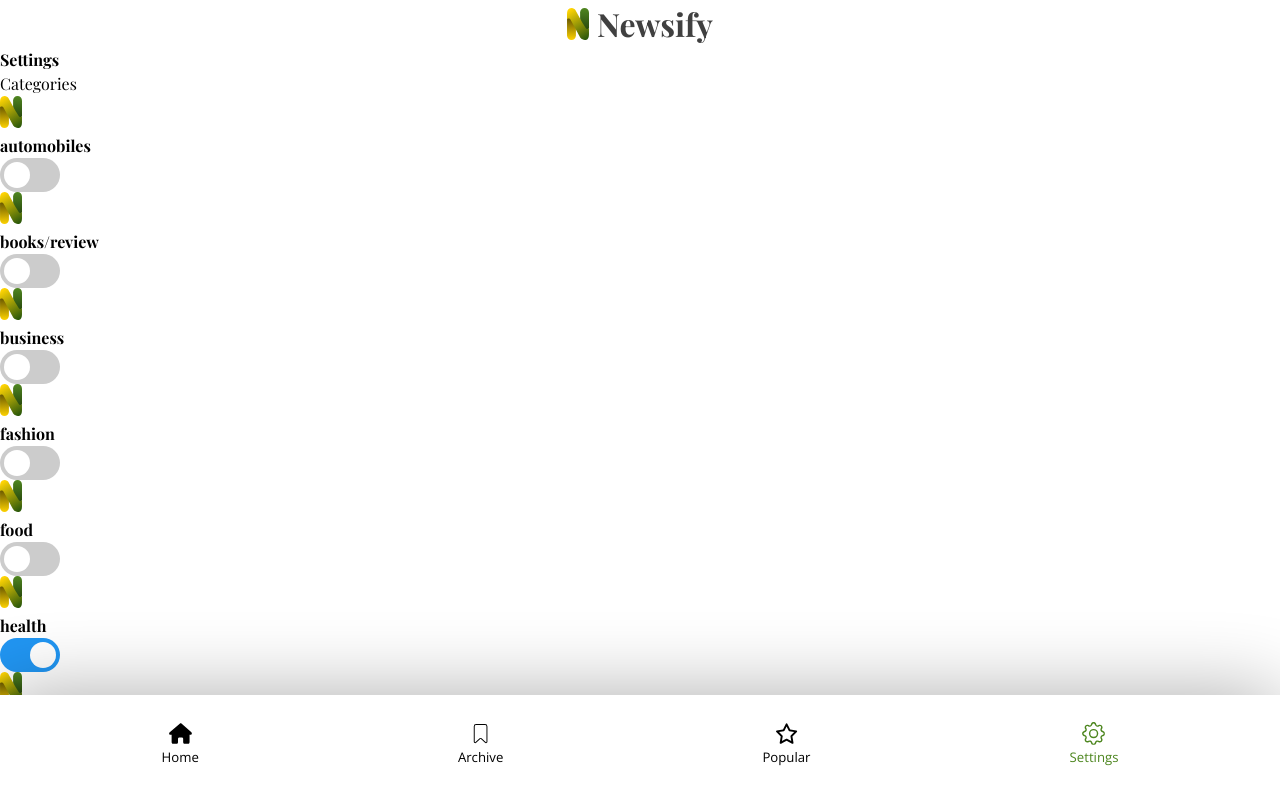
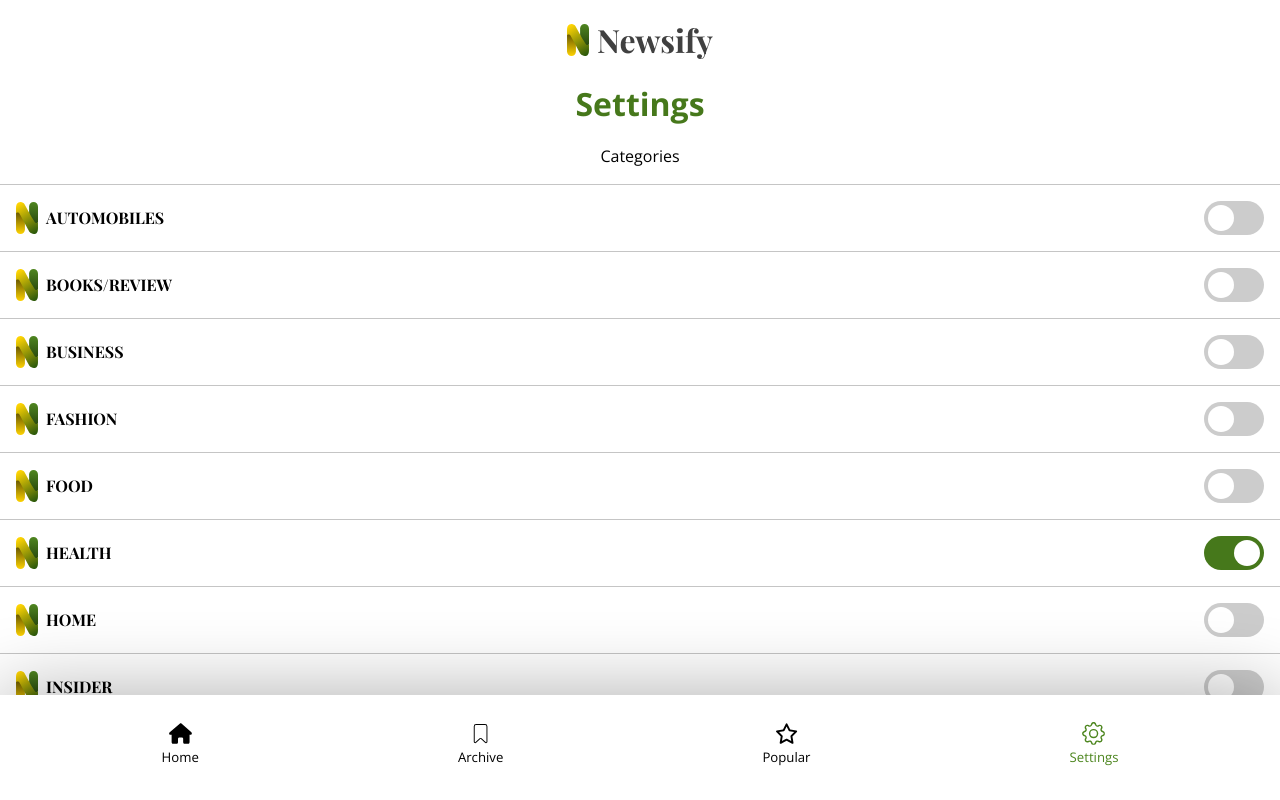
Before and after one commit to RHN2007/Newsify-Rasmus, a React (Vite) app: page /Settings in a window 1280 px wide. Shown: the top 800 px of the page. Built offline with nearby package versions, Linux system fonts and the light colour scheme; a web font is replaced by a local one.

Commit message:
Added styling to the settings page.

```diff
--- a/src/Components/CatagoryItem/CatagoryItem.jsx
+++ b/src/Components/CatagoryItem/CatagoryItem.jsx
@@ -4,8 +4,8 @@ import './CatagoryItem.scss'
 export default function CatagoryItem ({alreadyExists, handleCatagories, catagory, level}) {
     return (
         <>
-        <li>
-            <LogoText text={catagory} level={level}/>
+        <li className="settings__main__list__item">
+            <LogoText divClass={"catagory__item__logo"} text={catagory} level={level}/>
             <label className="switch">
                 <input checked={alreadyExists} onChange={() => handleCatagories(catagory, event.target.checked)} type="checkbox"></input>
                 <span className="slider round"></span>
--- a/src/Components/CatagoryItem/CatagoryItem.scss
+++ b/src/Components/CatagoryItem/CatagoryItem.scss
@@ -38,13 +38,19 @@
 }
 
 input:checked+.slider {
-    background-color: #2196F3;
+    background-color: var(--primary-green-color);
 }
 
 input:focus+.slider {
-    box-shadow: 0 0 1px #2196F3;
+    box-shadow: 0 0 1px var(--primary-green-color);
 }
 
 input:checked+.slider:before {
     transform: translateX(26px);
 }
+
+.catagory__item__logo {
+    display: flex;
+    align-items: center;
+    gap: 0.5rem;
+}
--- a/src/Components/NewsArticle/NewsArticle.scss
+++ b/src/Components/NewsArticle/NewsArticle.scss
@@ -54,7 +54,7 @@
     display: flex;
     justify-content: center;
     align-items: center;
-    background-color: #46781B;
+    background-color: var(--primary-green-color);
     width: 7.5rem;
     height: 100%;
     transform: translate(100%);
--- a/src/pages/Settings/Settings.jsx
+++ b/src/pages/Settings/Settings.jsx
@@ -1,5 +1,6 @@
 import CatagoryItem from "../../Components/CatagoryItem/CatagoryItem";
 import LogoLink from "../../Components/LogoLink/LogoLink";
+import './Settings.scss'
 
 export default function Settings({ selectedCatagories, setSelectedCatagories }) {
 
@@ -48,13 +49,13 @@ export default function Settings({ selectedCatagories, setSelectedCatagories })
 
     return (
         <>
-            <header>
+            <header className="settings__header">
                 <LogoLink />
                 <h2>Settings</h2>
                 <p>Categories</p>
             </header>
-            <main>
-                <ul>
+            <main className="settings__main">
+                <ul className="settings__main__list">
                     {catagories.map((catagory) => {
                         const alreadyExists = selectedCatagories.includes(catagory)
                         return (
--- /dev/null
+++ b/src/pages/Settings/Settings.scss
@@ -0,0 +1,39 @@
+.settings__header {
+    padding: 1rem;
+    display: flex;
+    flex-direction: column;
+    align-items: center;
+    gap: 1rem;
+
+    & h2, & p {
+        font-family: "Open Sans", sans-serif;
+    }
+
+    & h2 {
+        font-size: 2rem;
+        color: var(--primary-green-color);
+    }
+}
+
+.settings__main {
+    padding-bottom: 10rem;
+
+    &__list {
+        display: flex;
+        flex-direction: column;
+
+        &__item {
+            text-transform: uppercase;
+            padding: 1rem;
+            display: flex;
+            justify-content: space-between;
+            align-items: center;
+            border-top: 1px solid var(--border-color);
+        }
+
+        &__item:last-of-type {
+            border-bottom: 1px solid var(--border-color);
+        }
+    }
+
+}
--- a/src/shared.scss
+++ b/src/shared.scss
@@ -3,6 +3,7 @@
 :root {
     --heading-text-color: #404040;
     --border-color: #c5c5c5;
+    --primary-green-color: #46781B;
 
 }
 
```
